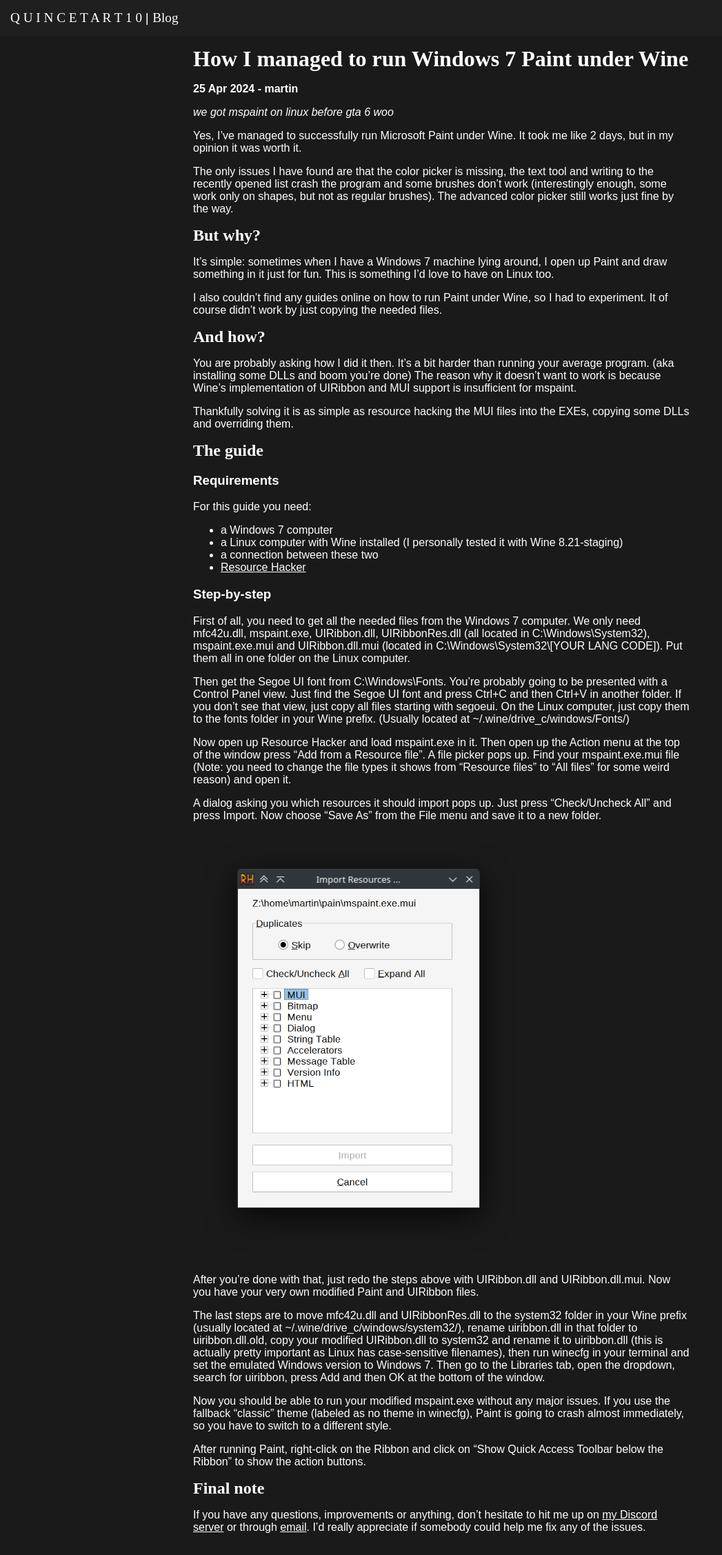
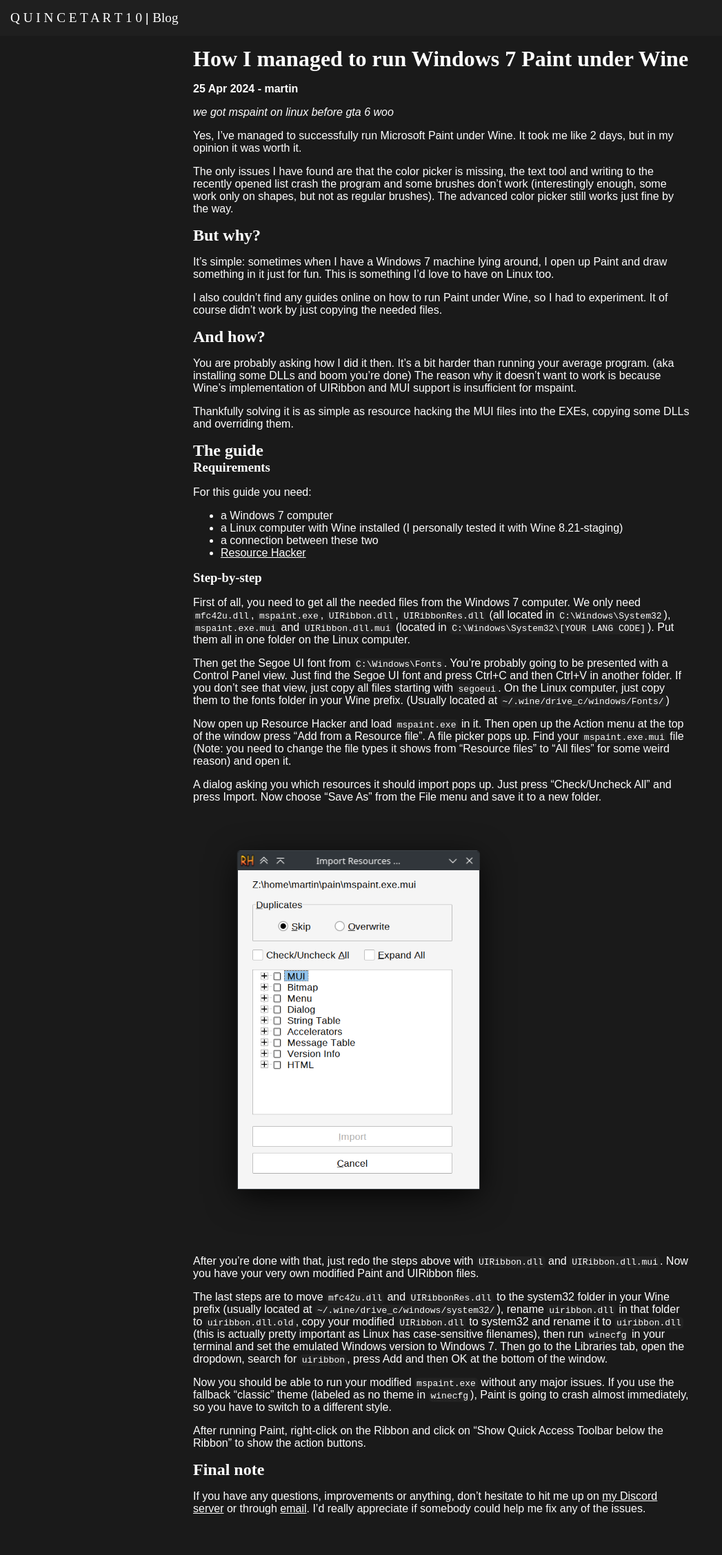
Before and after one commit to QuinceTart10/blog, a Jekyll site: the page built from _posts/2024-04-25-mspaint-wine.md, in a window 1280 px wide. Shown: the whole page at 69% size, without its empty margins (0-1047 px from the left). Built offline with Jekyll 4.4.1, drawn with Linux system fonts in a browser that asks for light colours; some web fonts are replaced; after the commit the page ends 2228 px from its top, so only the background shows below that.

Commit message:
codeblock styling + league spartan on all headings

```diff
--- a/_sass/main.scss
+++ b/_sass/main.scss
@@ -31,10 +31,16 @@
     color: white;
     font-family: sans-serif;
 }
-h1,h2 {
+h1,h2,h3,h4 {
     font-family: league_spartanbold;
     margin: 0;
 }
 .post-meta {
     font-weight: 600;
 }
+code {
+    background: #222222;
+    font-family: monospace;
+    padding: 1px 3px;
+    border-radius: 5px;
+}
```
